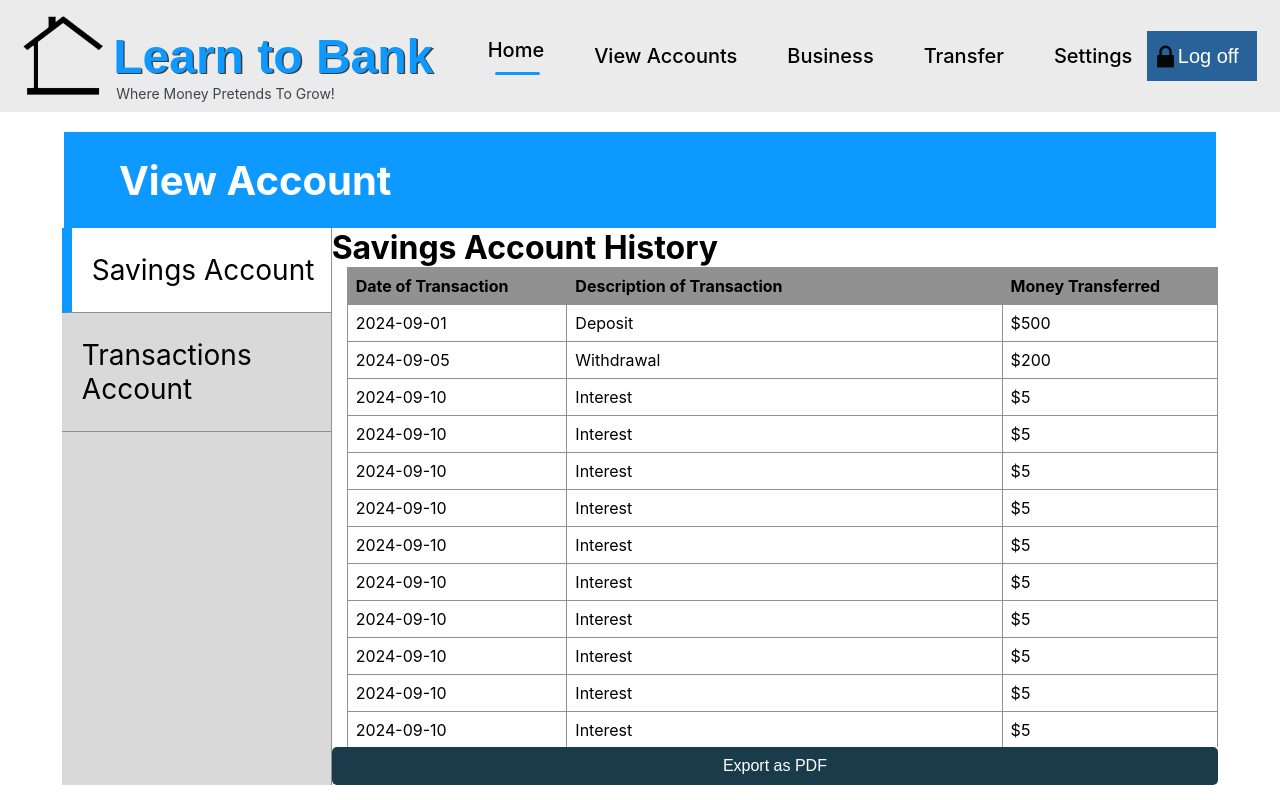
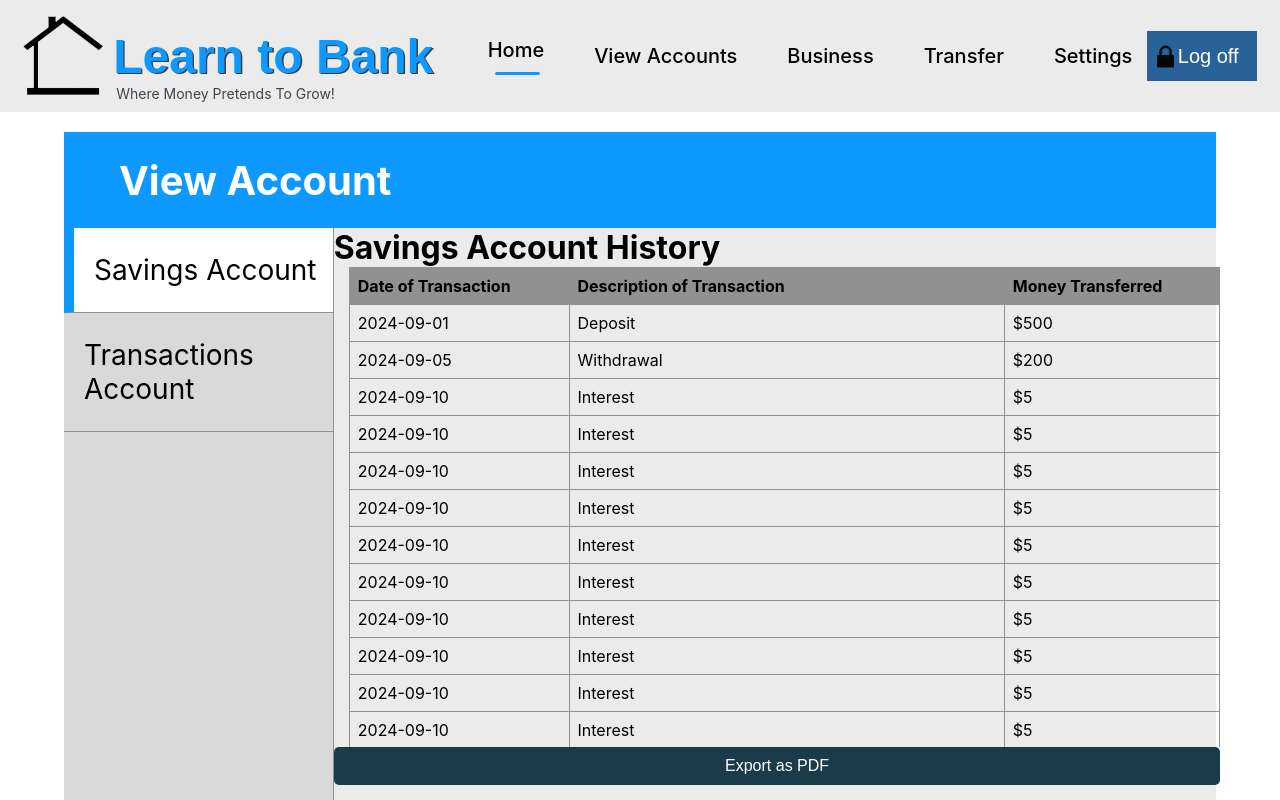
Before and after one commit to SahilUnimelb/FinTech-FLAMES, a React (Create React App) app in the folder FrontEnd/: page /view in a window 1280 px wide. Shown: the top 800 px of the page. Built offline with nearby package versions, Linux system fonts and the light colour scheme.

Commit message:
#8 Fixed CSS styling

```diff
--- a/FrontEnd/src/App.css
+++ b/FrontEnd/src/App.css
@@ -320,7 +320,7 @@
   display: flex;
   border-right: 1px solid rgb(146, 145, 145);
   flex-direction: column;
-  width: 21vw;
+  min-width: 21vw;
   background-color: #D9D9D9;
 
 }
@@ -351,7 +351,6 @@
 .transfer-section-sidebar-third-elem-active{
   font-size:28px;
   border-bottom: 1px solid rgb(146, 145, 145);
-  background-color: white;
   background-color: white;
   border-left: 10px solid #0D99FF;
 }
--- a/FrontEnd/src/Components/ViewAccounts.css
+++ b/FrontEnd/src/Components/ViewAccounts.css
@@ -14,7 +14,13 @@
     align-items: center;
     margin-top: 20px;
 }
-
+.view-container {
+    width: 90vw;
+    height: 109vh;
+    background-color: rgb(235, 235, 235);
+    display: flex;
+    margin-top: 0;
+}
 .view-header p {
     color: white;
     font-weight: 700;
@@ -26,11 +32,11 @@
     display: flex;
     border-right: 1px solid rgb(146, 145, 145);
     flex-direction: column;
-    width: 21vw;
+    min-width: 21vw;
     background-color: #D9D9D9;
 }
 
-.view-container {
+.view-content {
     display: flex;
 }
 
```
Also changed, not shown: FrontEnd/src/Components/ViewAccounts.jsx (line endings or trailing spaces).
